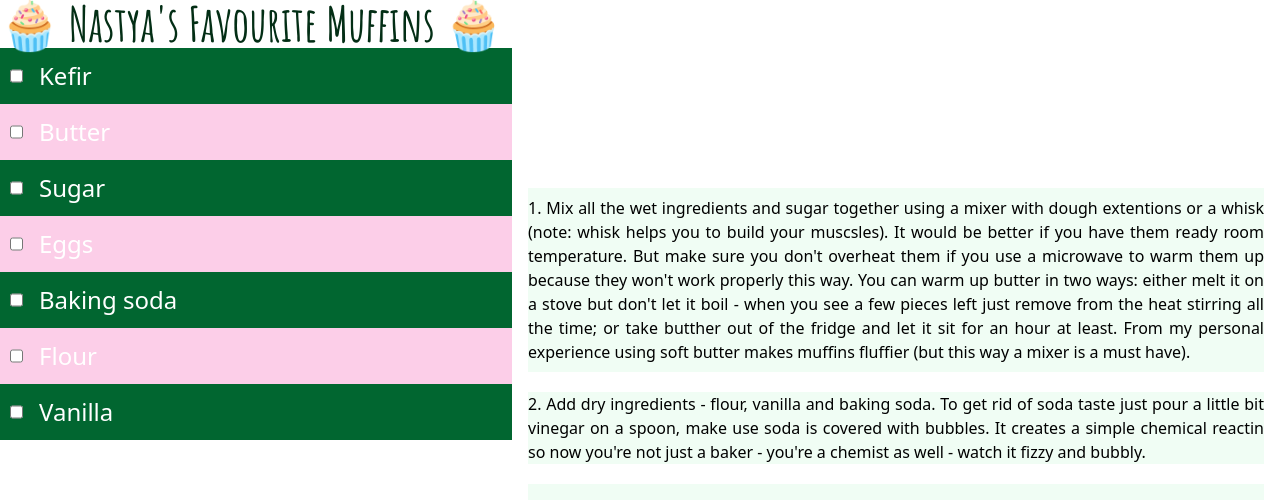
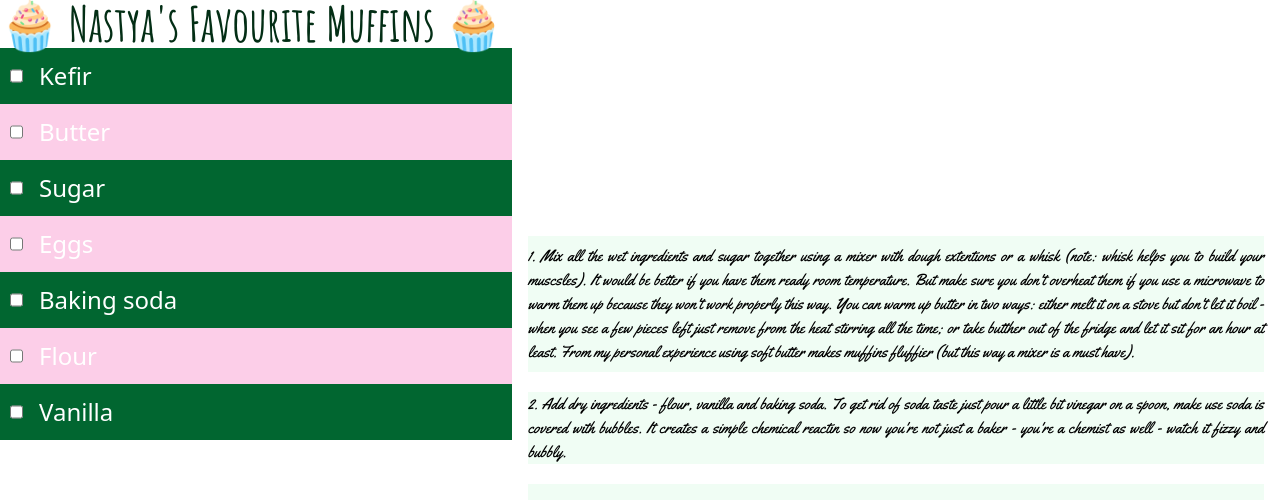
Before and after one commit to Lulika57/tutorial, a React (Vite) app: page / in a window 1280 px wide. Shown: the top 500 px of the page. Built offline with nearby package versions, Linux system fonts and the light colour scheme.

Commit message:
worked with fonts

```diff
--- a/src/App.css
+++ b/src/App.css
@@ -1,4 +1,4 @@
-@import url("https://fonts.googleapis.com/css2?family=Amatic+SC:wght@400;700&display=swap");
+@import url('https://fonts.googleapis.com/css2?family=Amatic+SC:wght@400;700&family=Yellowtail&display=swap');
 @import "tailwindcss";
 
 /* Apply this class to any scrollable element */
@@ -32,3 +32,7 @@
 .font-amatic {
     font-family: "Amatic SC";
 }
+
+.font-yellowtail {
+    font-family: "Yellowtail";
+}
--- a/src/recipeApp.tsx
+++ b/src/recipeApp.tsx
@@ -65,8 +65,8 @@ function App() {
                     ))}
                 </div>
                 <div className='w-[60%] px-4 flex flex-col justify-end gap-5'>
-                    <p className='bg-green-50 py-2 text-justify'>1. Mix all the wet ingredients and sugar together using a mixer with dough extentions or a whisk (note: whisk helps you to build your muscsles). It would be better if you have them ready room temperature. But make sure you don't overheat them if you use a microwave to warm them up because they won't work properly this way. You can warm up butter in two ways: either melt it on a stove but don't let it boil - when you see a few pieces left just remove from the heat stirring all the time; or take butther out of the fridge and let it sit for an hour at least. From my personal experience using soft butter makes muffins fluffier (but this way a mixer is a must have).</p>
-                    <p className='bg-green-50 text-justify'>2. Add dry ingredients - flour, vanilla and baking soda. To get rid of soda taste just pour a little bit vinegar on a spoon, make use soda is covered with bubbles. It creates a simple chemical reactin so now you're not just a baker - you're a chemist as well - watch it fizzy and bubbly.</p>
+                    <p className='bg-green-50 py-2 text-justify font-yellowtail'>1. Mix all the wet ingredients and sugar together using a mixer with dough extentions or a whisk (note: whisk helps you to build your muscsles). It would be better if you have them ready room temperature. But make sure you don't overheat them if you use a microwave to warm them up because they won't work properly this way. You can warm up butter in two ways: either melt it on a stove but don't let it boil - when you see a few pieces left just remove from the heat stirring all the time; or take butther out of the fridge and let it sit for an hour at least. From my personal experience using soft butter makes muffins fluffier (but this way a mixer is a must have).</p>
+                    <p className='bg-green-50 text-justify font-yellowtail'>2. Add dry ingredients - flour, vanilla and baking soda. To get rid of soda taste just pour a little bit vinegar on a spoon, make use soda is covered with bubbles. It creates a simple chemical reactin so now you're not just a baker - you're a chemist as well - watch it fizzy and bubbly.</p>
 
                     <div className='bg-green-50 py-2'>
                         <p className='text-3xl underline py-1'>Substitutes:</p>
```
